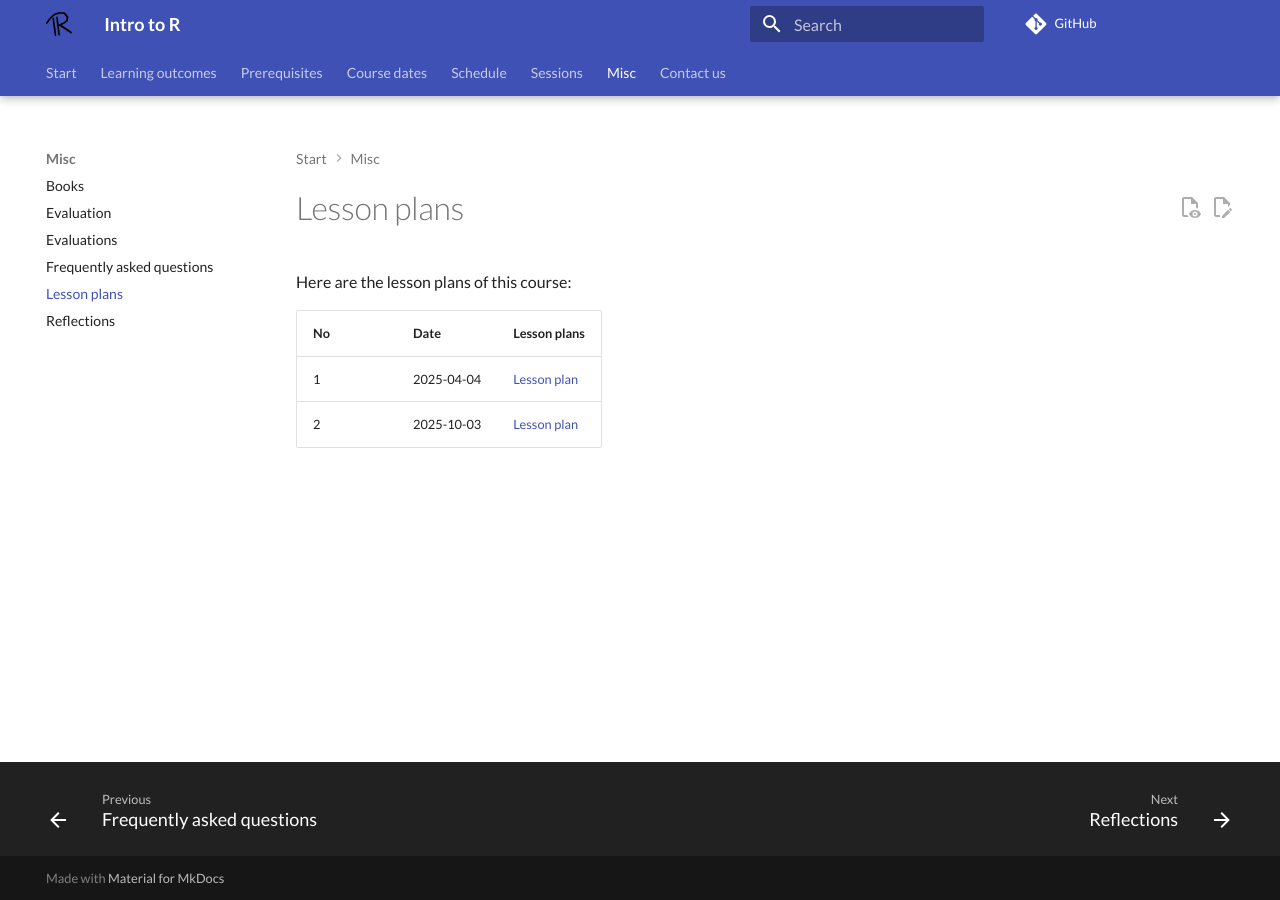
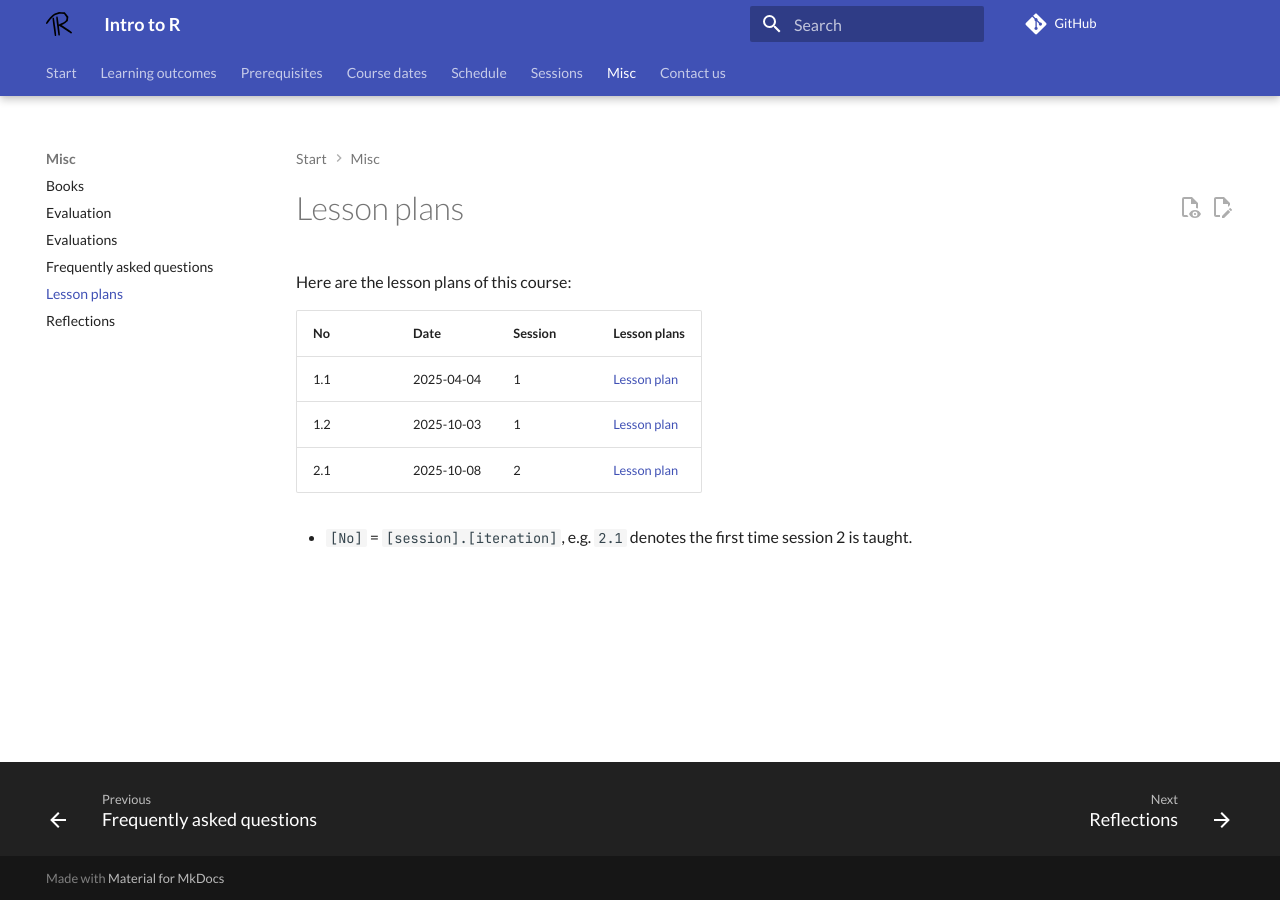
Before and after one commit to richelbilderbeek/intro_r_course, an MkDocs documentation site: the page built from docs/lesson_plans/README.md, in a window 1280 px wide. Built offline with MkDocs 1.6.1 and Material for MkDocs 9.7.7, drawn with Linux system fonts in a browser that asks for light colours; comment, search, counter and statistics services are not loaded.

```diff
--- a/docs/lesson_plans/README.md
+++ b/docs/lesson_plans/README.md
@@ -7,7 +7,11 @@ tags:
 
 Here are the lesson plans of this course:
 
-No |Date      |Lesson plans
----|----------|---------------------------------
-1  |2025-04-04|[Lesson plan](20250404/README.md)
-2  |2025-10-03|[Lesson plan](20251003/README.md)
+No |Date      |Session|Lesson plans
+---|----------|-------|---------------------------------
+1.1|2025-04-04|1      |[Lesson plan](20250404/README.md)
+1.2|2025-10-03|1      |[Lesson plan](20251003/README.md)
+2.1|2025-10-08|2      |[Lesson plan](20251008/README.md)
+
+- `[No]` = `[session].[iteration]`, e.g. `2.1` denotes the first time
+  session 2 is taught.
```
Also changed, not shown: docs/evaluations/20251003/README.md (+2 -0 lines), docs/evaluations/20251008/README.md (added, +7 -0 lines), docs/evaluations/README.md (+3 -2 lines), docs/lesson_plans/20251008/README.md (added, +7 -0 lines), docs/reflections/20251003/README.md (+2 -0 lines), docs/reflections/20251008/README.md (added, +7 -0 lines), docs/reflections/README.md (+3 -2 lines).
